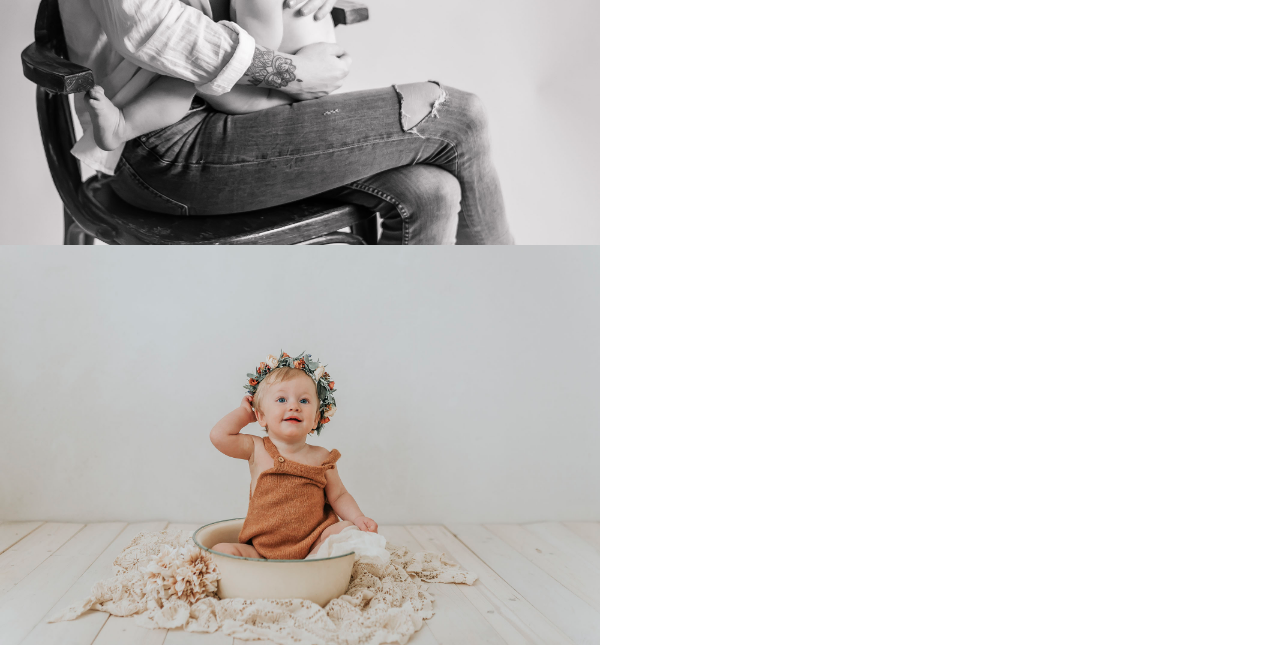
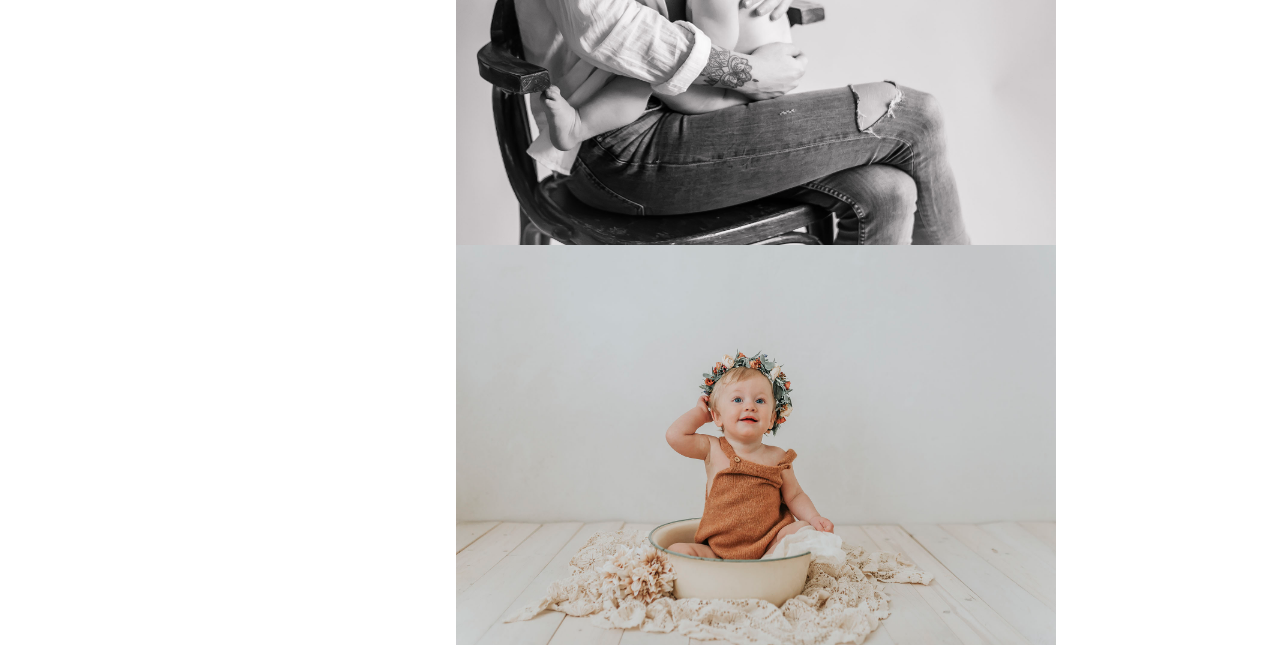
Before and after one commit to tittieth/min-hobby, a website built with Vite: page index.html in a window 1280 px wide. Shown: the part 155-800 px from the top of the page. Built offline with nearby package versions, Linux system fonts and the light colour scheme.

Commit message:
changed position on img and added media queries

```diff
--- a/index.html
+++ b/index.html
@@ -9,10 +9,6 @@
   <body>
     <main>
       <section class="header">
-        <div class="img-container">
-          <img src="/nursing-pic.jpg" alt="icon with a list for category other" width="600" height="400" loading="lazy">
-          <img src="/girl-with-flowercrown.jpg" alt="icon with a list for category other" width="600" height="400" loading="lazy">
-        </div>
         <div class="header-container">
           <h1>Min Hobby</h1>
           <p>Lorem ipsum dolor sit amet consectetur, adipisicing elit.<br>
@@ -20,6 +16,10 @@
             maxime dolores quod tenetur sit laborum optio voluptatum<br>
             consequuntur nesciunt incidunt nobis omnis ratione ea odio!</p>
         </div>
+        <div class="img-container">
+          <img src="/nursing-pic.jpg" alt="" width="600" height="400" loading="lazy">
+          <img src="/girl-with-flowercrown.jpg" alt="" width="600" height="400" loading="lazy">
+        </div>
       </section>
       <script type="module" src="/src/main.ts"></script>
     </main>
--- a/src/_header.scss
+++ b/src/_header.scss
@@ -1,12 +1,12 @@
+@media screen and (min-width: 340px) {
     .header {
         display: flex;
-    flex-direction: row;
+        flex-direction: column;
         width: 100vw;
 
         .img-container {
             display: flex;
             flex-direction: column;
-        width: 50vw;
         }
 
         .header-container {
@@ -16,3 +16,22 @@
               }
         }
     }
+}
+
+@media screen and (min-width: 600px) {
+    .header {
+        flex-direction: row;
+
+        .img-container {
+            display: flex;
+            flex-direction: column;
+            width: 50vw;
+        }
+
+
+    }
+}
+
+@media screen and (min-width: 1020px) {
+
+}
```
Lines whose indentation alone changed are shown as unchanged.
